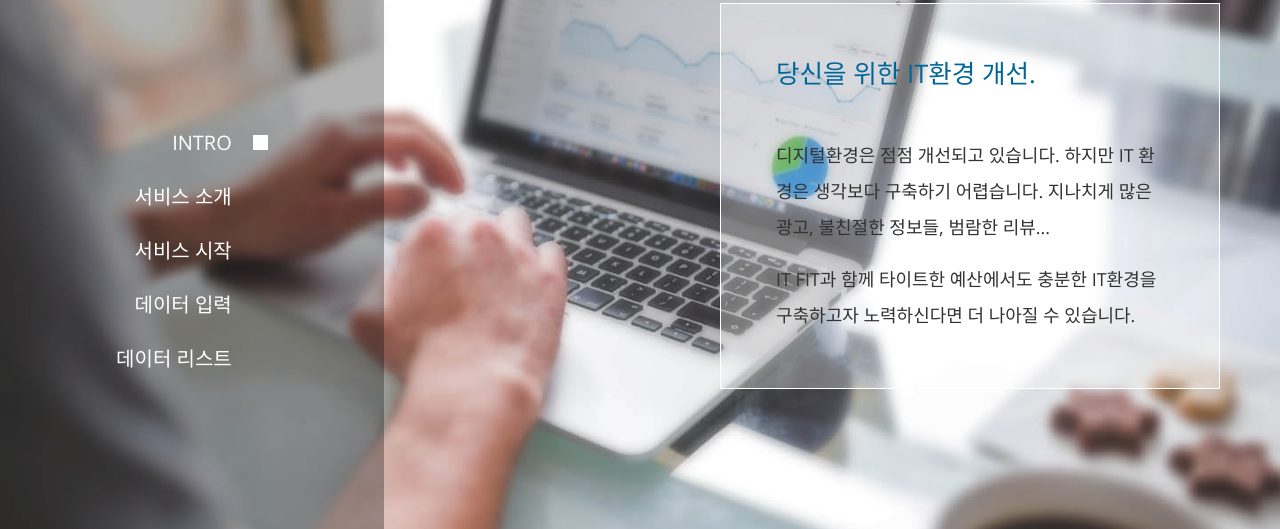
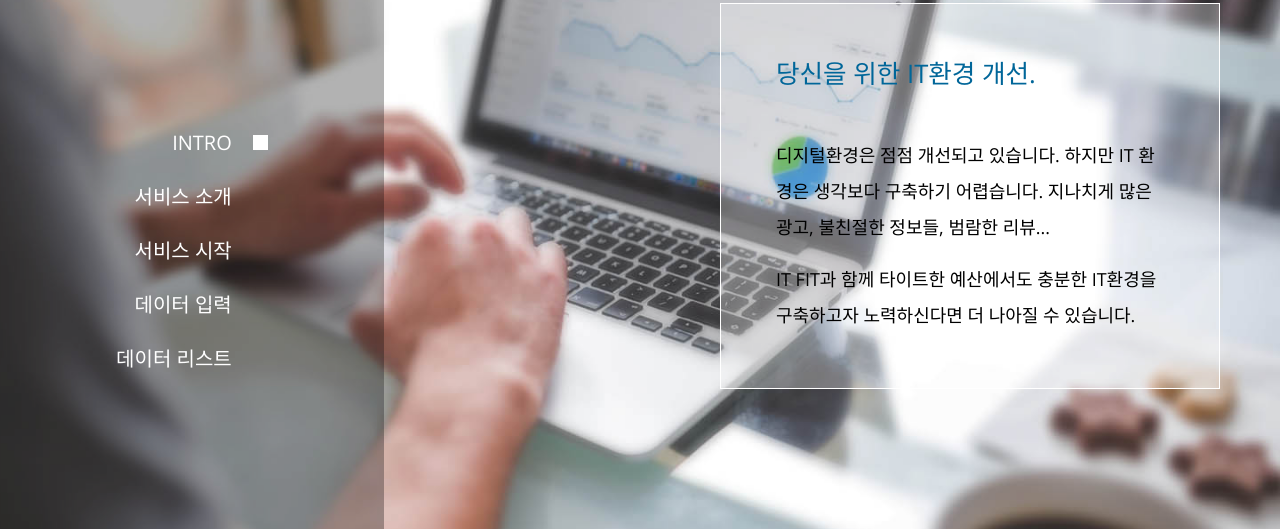
Before and after one commit to ghdtkdbs12/ITFIT_Service, a plain HTML site: page index.html in a window 1280 px wide. Shown: the part 204-733 px from the top of the page. Drawn offline with nearby package versions, Linux system fonts and the light colour scheme.

Commit message:
Add files via upload

```diff
--- a/index.html
+++ b/index.html
@@ -340,12 +340,13 @@ https://templatemo.com/tm-536-dream-pulse
                     <div class="tm-bg-white-transparent tm-intro">
                         <h2 class="tm-section-title mb-5 text-uppercase tm-color-primary">당신을 위한 IT환경 개선.</h2>
                         <p class="tm-color-gray">
-                          디지털환경은 점점 개선되고 있습니다. 하지만 IT 환경은 생각보다 구축하기 어렵습니다.
-                          지나치게 많은 광고, 불친절한 정보들, 범람한 리뷰...
+                          <font color=black>디지털환경은 점점 개선되고 있습니다. 하지만 IT 환경은 생각보다 구축하기 어렵습니다.
+                            지나치게 많은 광고, 불친절한 정보들, 범람한 리뷰...</font>
 
                         </p>
                         <p class="mb-0 tm-color-gray">
-                          IT FIT과 함께 타이트한 예산에서도 충분한 IT환경을 구축하고자 노력하신다면 더 나아질 수 있습니다.
+                          <font color=black> IT FIT과 함께 타이트한 예산에서도 충분한 IT환경을 구축하고자 노력하신다면 더 나아질 수 있습니다.</font>
+
                         </p>
                     </div>
                 </section>
```
